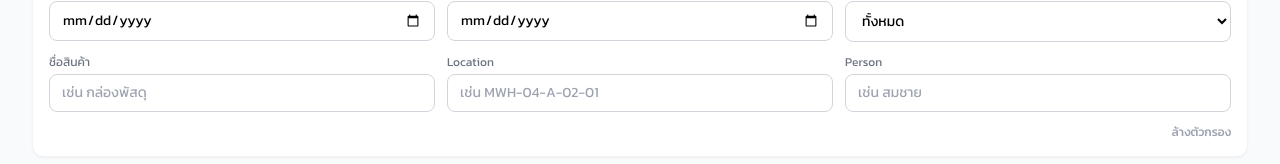
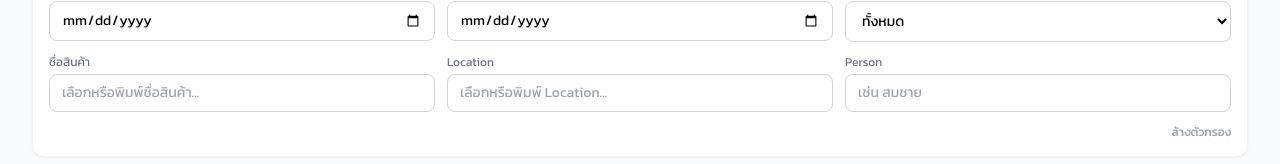
Before and after one commit to devhattrick/smart-picking, a React (Vite) app: page /history in a window 1280 px wide. Shown: the part 169-333 px from the top of the page. Built offline with nearby package versions, Linux system fonts and the light colour scheme; sample sign-in values are in the browser's storage.

Commit message:
feat(history): Change input type

```diff
--- a/src/pages/History.tsx
+++ b/src/pages/History.tsx
@@ -12,6 +12,30 @@ export default function History() {
     const [personFilter, setPersonFilter] = useState('');
     const [productNameFilter, setProductNameFilter] = useState('');
     const [typeFilter, setTypeFilter] = useState<'ALL' | MovementType>('ALL');
+
+    const productNameOptions = useMemo(() => {
+        const names = Array.from(
+            new Set(
+                products
+                    .map((product) => product.name.trim())
+                    .filter(Boolean)
+            )
+        );
+
+        return names.sort((a, b) => a.localeCompare(b, 'th-TH'));
+    }, [products]);
+
+    const locationOptions = useMemo(() => {
+        const locations = Array.from(
+            new Set(
+                [...products.map((product) => product.binLocation), ...history.map((log) => log.location)]
+                    .map((value) => value.trim())
+                    .filter(Boolean)
+            )
+        );
+
+        return locations.sort((a, b) => a.localeCompare(b, 'th-TH'));
+    }, [products, history]);
 
     // ฟังก์ชันช่วยหาชื่อและ SKU สินค้าจาก ID
     const getProductDetails = (productId: number) => {
@@ -119,21 +143,29 @@ export default function History() {
                         <label className="block text-xs text-gray-500 mb-1">ชื่อสินค้า</label>
                         <input
                             type="text"
+                            list="history-product-name-list"
                             value={productNameFilter}
                             onChange={(e) => setProductNameFilter(e.target.value)}
-                            placeholder="เช่น กล่องพัสดุ"
-                            className="w-full border border-gray-300 rounded-lg px-3 py-2 text-sm focus:outline-none focus:ring-2 focus:ring-primary-500"
+                            placeholder="เลือกหรือพิมพ์ชื่อสินค้า..."
+                            className="w-full border border-gray-300 rounded-lg px-3 py-2 text-sm focus:outline-none focus:ring-2 focus:ring-primary-500 bg-white"
                         />
+                        <datalist id="history-product-name-list">
+                            {productNameOptions.map((name) => <option key={name} value={name} />)}
+                        </datalist>
                     </div>
                     <div>
                         <label className="block text-xs text-gray-500 mb-1">Location</label>
                         <input
                             type="text"
+                            list="history-location-list"
                             value={locationFilter}
                             onChange={(e) => setLocationFilter(e.target.value)}
-                            placeholder="เช่น MWH-04-A-02-01"
-                            className="w-full border border-gray-300 rounded-lg px-3 py-2 text-sm focus:outline-none focus:ring-2 focus:ring-primary-500"
+                            placeholder="เลือกหรือพิมพ์ Location..."
+                            className="w-full border border-gray-300 rounded-lg px-3 py-2 text-sm focus:outline-none focus:ring-2 focus:ring-primary-500 bg-white"
                         />
+                        <datalist id="history-location-list">
+                            {locationOptions.map((location) => <option key={location} value={location} />)}
+                        </datalist>
                     </div>
                     <div>
                         <label className="block text-xs text-gray-500 mb-1">Person</label>
```
